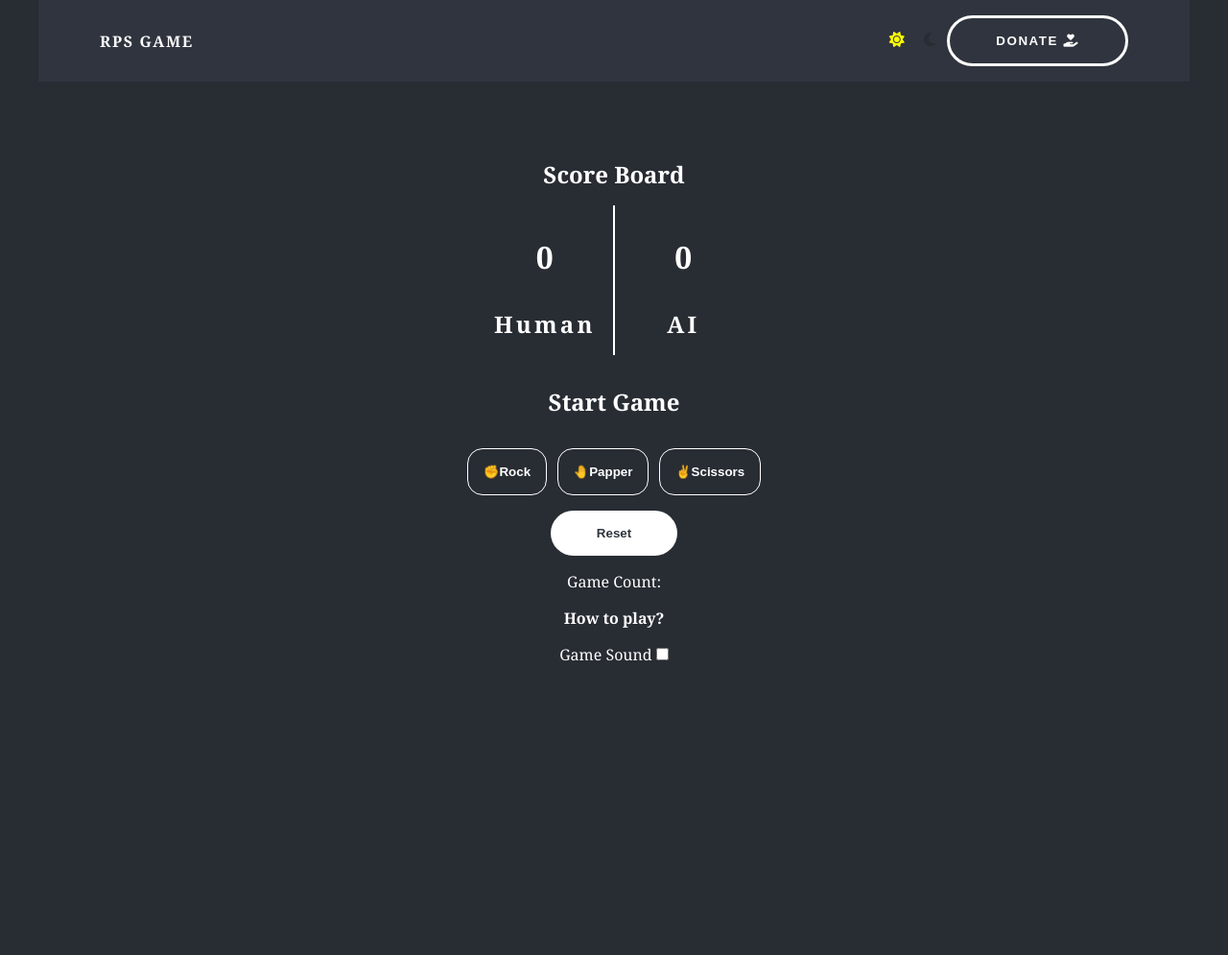
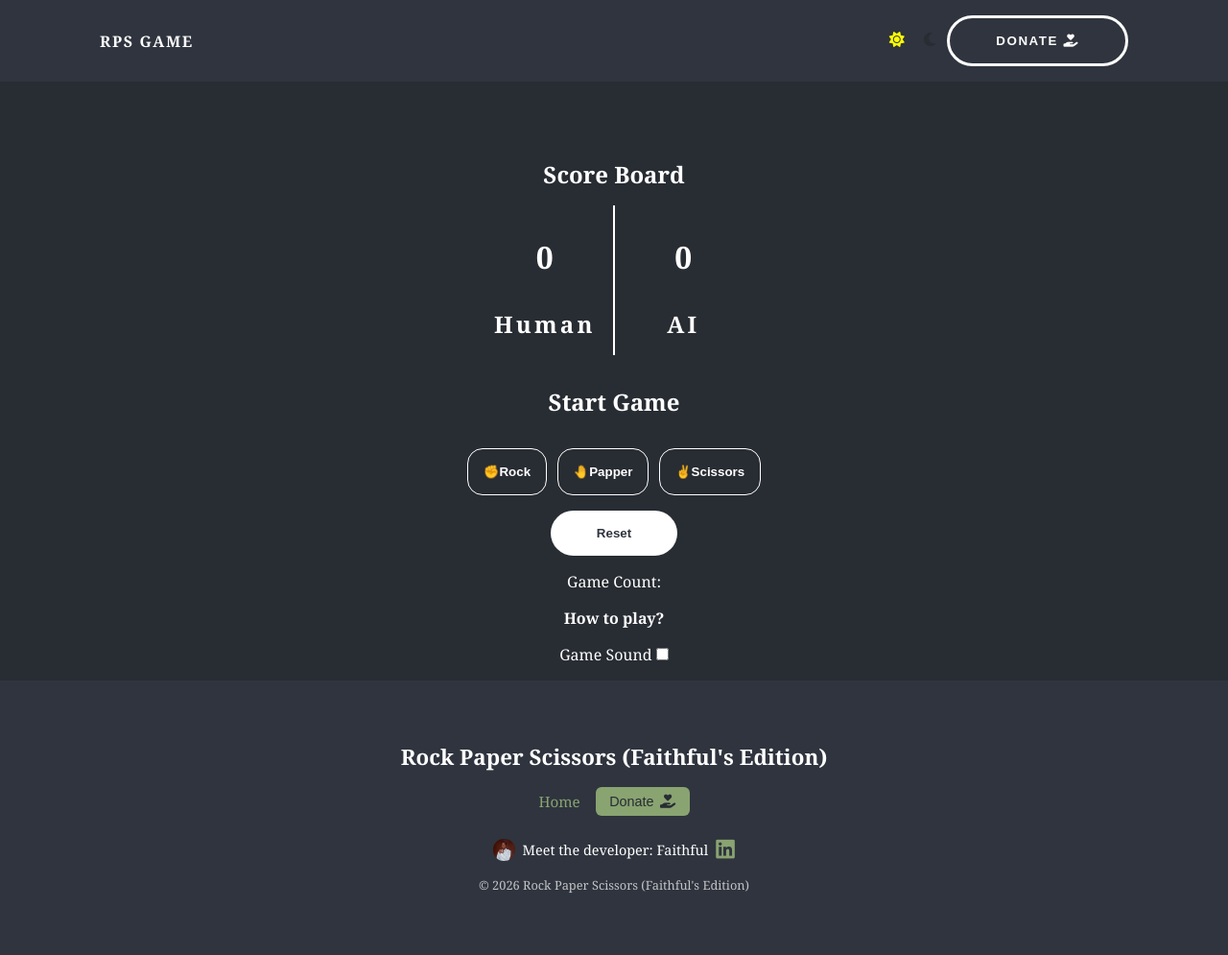
Before and after one commit to chinatukachinonsofaithful/rps-game, a plain HTML site: page index.html in a window 1280 px wide. Shown: the whole page at 96% size. Before the commit the page ends 800 px from the top, so only its background shows below. Drawn offline with Linux system fonts and the light colour scheme.

Commit message:
added footer with link to dev's linkedin

```diff
--- a/index.html
+++ b/index.html
@@ -100,11 +100,44 @@
                         id="game-sound-checkbox"
                     />
                 </p>
-                <button type="button" class="donate-btn-2" id="donate">
-                    Donate <span class="fa fa-hand-holding-heart"></span>
-                </button>
             </div>
         </main>
+        <footer class="site-footer">
+            <div class="container">
+                <h2 class="footer-title">
+                    Rock Paper Scissors (Faithful's Edition)
+                </h2>
+
+                <nav class="footer-links">
+                    <a href="#">Home</a>
+                    <!--<a id="get-help">How to play?</a>-->
+
+                    <button type="button" class="donate-btn-2" id="donate">
+                        Donate <span class="fa fa-hand-holding-heart"></span>
+                    </button>
+                </nav>
+
+                <!-- Social / Meet the Developer -->
+                <a
+                    href="https://www.linkedin.com/in/chinatukachinonsofaithful/"
+                    target="_blank"
+                    aria-label="LinkedIn"
+                    class="social-dev-link"
+                >
+                    <img
+                        src="your-photo.jpg"
+                        alt="Faithful"
+                        class="dev-photo"
+                    />
+                    <span class="dev-text">Meet the developer: Faithful</span>
+                    <span class="fab fa-linkedin dev-linkedin"></span>
+                </a>
+
+                <p class="copyright">
+                    © 2026 Rock Paper Scissors (Faithful's Edition)
+                </p>
+            </div>
+        </footer>
 
         <script src="script.js"></script>
     </body>
--- a/style.css
+++ b/style.css
@@ -22,6 +22,20 @@ body {
     text-align: center;
 }
 
+/* Ensure body and html take full height */
+html,
+body {
+    height: 100%;
+    margin: 0;
+    display: flex;
+    flex-direction: column;
+}
+
+/* Main content grows to fill space */
+main {
+    flex: 1;
+}
+
 /*UTILlTY CLASSES*/
 
 .container {
@@ -36,12 +50,13 @@ a {
 }
 
 /*HEADER*/
-
+header {
+    background: var(--dark-light-color);
+}
 header .container {
     display: flex;
     justify-content: space-between;
     align-items: center;
-    background: var(--dark-light-color);
 }
 
 header .container a {
@@ -225,3 +240,110 @@ main .container {
         transform: scale(1.05);
     }
 }
+
+/*FOOTER*/
+.site-footer {
+    background-color: var(--dark-light-color);
+    color: var(--light-color);
+    padding: 3rem 1rem;
+    text-align: center;
+}
+
+.site-footer .container {
+    max-width: 1100px;
+    margin: 0 auto;
+}
+
+.footer-title {
+    font-size: 1.4rem;
+    margin-bottom: 1rem;
+    font-weight: 600;
+    color: var(--light-color);
+}
+
+.footer-links {
+    display: flex;
+    justify-content: center;
+    align-items: center;
+    gap: 1rem;
+    flex-wrap: wrap;
+    margin-bottom: 1.5rem;
+}
+
+.footer-links a {
+    color: var(--success-color);
+    text-decoration: none;
+    font-size: 0.95rem;
+}
+
+.footer-links a:hover {
+    text-decoration: underline;
+}
+
+.donate-btn-2 {
+    background-color: var(--success-color);
+    color: var(--dark-color);
+    border: none;
+    padding: 0.45rem 0.9rem;
+    border-radius: 6px;
+    font-size: 0.9rem;
+    cursor: pointer;
+    display: inline-flex;
+    align-items: center;
+    gap: 0.4rem;
+    transition: all 0.2s ease-in-out;
+}
+
+.donate-btn-2:hover {
+    filter: brightness(1.2);
+}
+
+.social {
+    margin-bottom: 1rem;
+}
+/* Make entire area clickable */
+.social-dev-link {
+    display: inline-flex;
+    align-items: center;
+    gap: 0.5rem;
+    justify-content: center;
+    text-decoration: none;
+    flex-wrap: wrap;
+    margin-bottom: 1rem;
+}
+
+.social-dev-link:hover .dev-linkedin,
+.social-dev-link:hover .dev-text {
+    color: var(--success-color);
+}
+
+.social-dev-link .dev-photo {
+    width: 1.4rem; /* matches font-awesome size */
+    height: 1.4rem;
+    border-radius: 50%;
+    object-fit: cover;
+    transition: transform 0.2s ease-in-out;
+}
+
+.social-dev-link:hover .dev-photo {
+    transform: scale(1.2);
+}
+
+.social-dev-link .dev-text {
+    color: var(--light-color);
+    font-size: 0.9rem;
+    font-weight: 500;
+    transition: color 0.2s ease-in-out;
+}
+
+.social-dev-link .dev-linkedin {
+    color: var(--success-color);
+    font-size: 1.4rem; /* matches other icons */
+    transition: color 0.2s ease-in-out;
+}
+
+.copyright {
+    font-size: 0.8rem;
+    color: var(--light-color);
+    opacity: 0.7;
+}
```
Also changed, not shown: your-photo.jpg (added).
